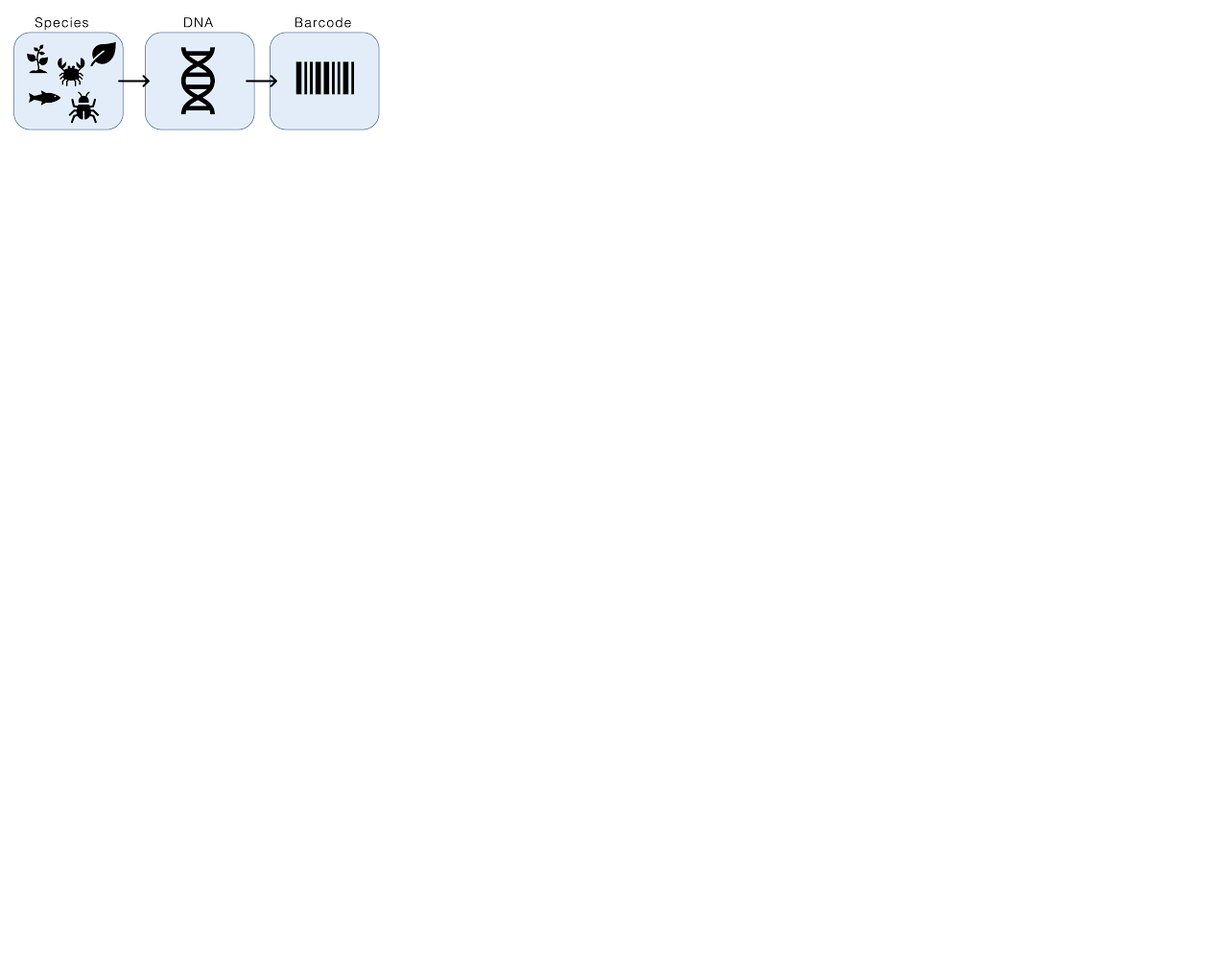
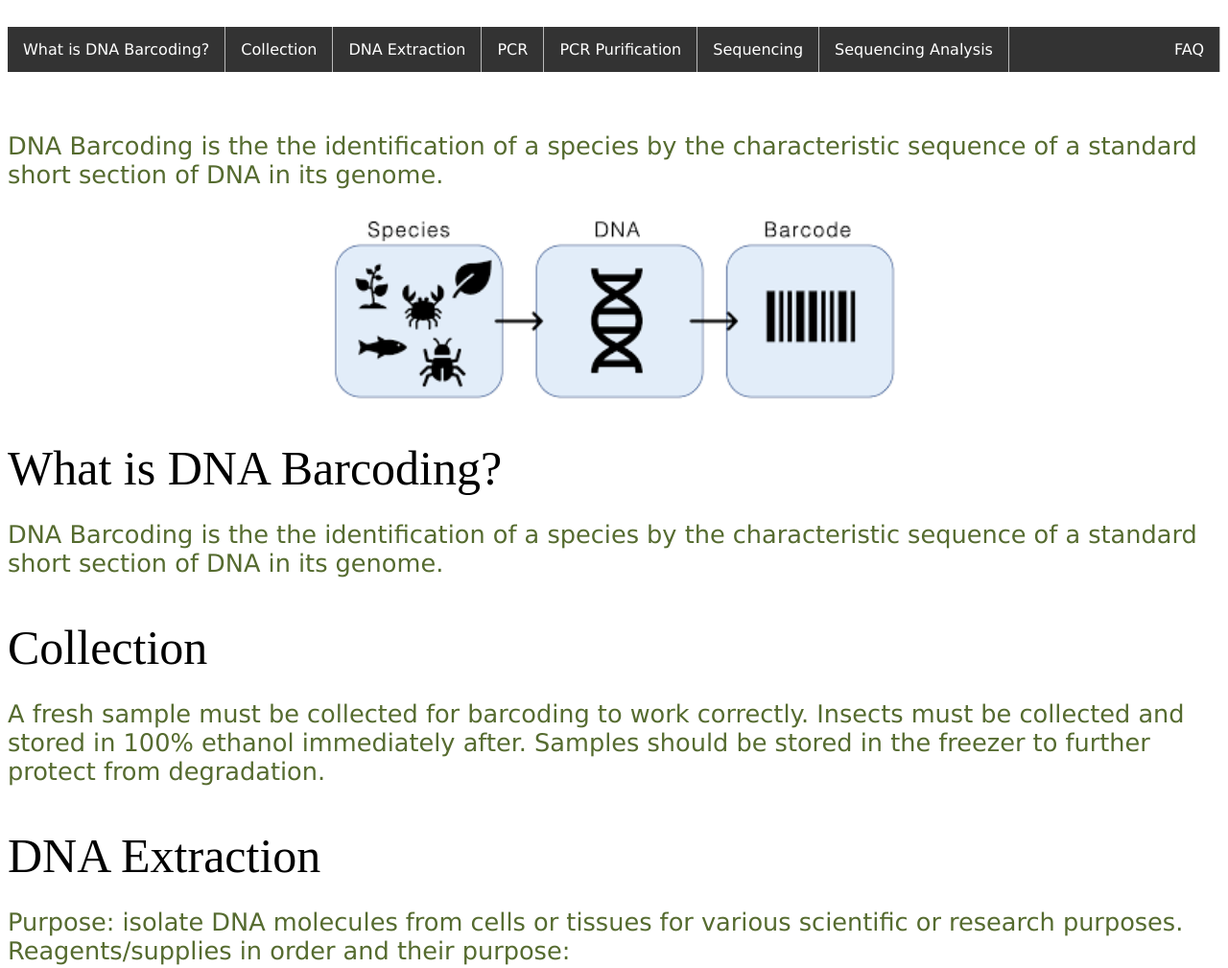
Before and after one commit to jennakraemer/DNAbarcoding, a plain HTML site: page index.html in a window 1280 px wide. Shown: the part 101-1110 px from the top of the page at 96% size. Before the commit the page ends 800 px from the top, so only its background shows below. Drawn offline with Linux system fonts and the light colour scheme.

Commit message:
index.html

```diff
--- a/index.html
+++ b/index.html
@@ -6,15 +6,127 @@
 	<meta charset="UTF-8">
 	<meta name="description" content="This page contains information about DNA Barcoding. It is used in the class BSCI 467.">
 	<meta name="author" content="Jenna Kraemer">
+	<style>
+
+h1 {
+  color: darkolivegreen;
+  font-family: Georgia;
+  font-size: 300%;
+  text-align: center;
+}
+p {
+  color: darkolivegreen;
+  font-family: verdana;
+  font-size: 160%;
+}
+
+li {
+  float: left;
+}
+
+li a {
+  display: block;
+  color: white;
+  text-align: center;
+  font-family: verdana;
+  padding: 14px 16px;
+  text-decoration: none;
+  border-right: 1px solid #bbb;
+}
+
+li a:hover {
+  background-color: #111;}
+
+.center {
+    display: block;
+    margin-left: auto;
+    margin-right: auto;}
+
+.ul1 {
+    list-style-type: none;
+    margin: 0;
+    padding: 0;
+    overflow: hidden;
+    background-color: #333;
+}
+
+.li2 {
+    font-family: verdana;
+    font-size: 120%;
+    color: darkolivegreen;
+}
+
+</style>
 </header>
 
 <body>
 	<h1>DNA Barcoding</h1>
-
+        <nav>
+            <ul class="ul1">
+                <li><a href="#What is DNA Barcoding?" class="nav-link">
+                    What is DNA Barcoding?</a></li>
+                <li><a href="#Collection" class="nav-link">
+                    Collection</a></li>
+                <li><a href="#DNA Extraction" class="nav-link">
+                    DNA Extraction</a></li>
+                <li><a href="#PCR" class="nav-link">
+                    PCR</a></li>
+                <li><a href="#PCR Purification" class="nav-link">
+                    PCR Purification</a></li>
+                <li><a href="#ASequencing" class="nav-link">
+                    Sequencing</a></li>
+                <li><a href="#Sequencing Analysis" class="nav-link">
+                    Sequencing Analysis</a></li>
+                <li style="float:right"><a class="active" href="#FAQ" class="nav-link">
+                    FAQ</a></li>
+            </ul>
+        </nav>
+        <br><br>
 	<p> DNA Barcoding is the the identification of a species by the characteristic sequence of a standard short section of DNA in its genome.
 	</p>
 
-	<img src="DNA_barcoding1.png" alt="This is a test image" height="128" width="393">
+	<img src="DNA_barcoding1.png" alt="This is a test image" height="200" width="600" class="center">
+
+<div class="main-body">
+        <nav id="navbar">
+        	<br>
+
+        <main id="main-doc">
+            <section class="main-section" id="What is DNA Barcoding?">
+            	<br>
+                <header style="font-size:50px;">
+                    What is DNA Barcoding?
+                </header>
+                <p>
+                    DNA Barcoding is the the identification of a species by the characteristic sequence of a standard short section of DNA in its genome.
+                </p>
+            <section class="main-section" id="Collection">
+                <br>
+                <header style="font-size:50px;">
+                    Collection
+                </header>
+                <p>
+                    A fresh sample must be collected for barcoding to work correctly. Insects must be collected and stored in 100% ethanol immediately after. Samples should be stored in the freezer to further protect from degradation.
+                </p>
+            <section class="main-section" id="DNA Extraction">
+                <br>
+                <header style="font-size:50px;">
+                    DNA Extraction
+                </header>
+                <p>
+                    Purpose: isolate DNA molecules from cells or tissues for various scientific or research purposes. Reagents/supplies in order and their purpose:
+                    <ul class = "li2">
+                    <li>ATL Buffer: Lyse (break open) cells and tissues to release the DNA contained within them. It does this by disrupting the cell membranes and nuclear membranes, effectively releasing the cellular and nuclear contents, including DNA, into the solution. </li>
+                    <li>Proteinase K: Proteinase K is highly effective at digesting a wide range of proteins, including nucleases and other enzymes that could potentially degrade the extracted DNA. By breaking down these proteins, proteinase K helps protect the integrity of the DNA during the extraction process.</li>
+                    <li>Buffer AL: Designed to lyse (break open) cells and tissues to release the DNA contained within them. It works in combination with other reagents in the kit to disrupt cell membranes and nuclear membranes, effectively releasing the cellular and nuclear contents, including DNA, into the solution.</li>
+                    <li>Ethanol: Added because nucleic acid pellets are not soluble in ethanol and will not dissolve during washing. This helps to keep the DNA together and out of solution with the unwanted components.</li>
+                    <li>Buffer AW1: Serves the purpose of facilitating the initial washing steps after DNA binding to the silica membrane in the spin column. These washing steps are crucial for removing impurities, contaminants, and residual chemicals from the DNA extraction process. Buffer AW1 is a specially formulated wash buffer that helps achieve effective purification and isolation of high-quality DNA. </li>
+                    <li>Buffer AW2: Similar to AW1, AW2 is a formulated wash buffer that is used to further purify the DNA by removing residual contaminants, salts, and impurities from the DNA extraction process.</li>
+                    <li>AE Buffer: Elute (release) the purified DNA from a solid support, such as a spin column or a silica membrane, where it was bound during the DNA extraction or purification process. Elution is the final step of the DNA extraction protocol and is crucial for obtaining the DNA in a usable form for downstream applications.</li>
+                </p>
+	</body>
+
+</html>"DNA_barcoding1.png" alt="This is a test image" height="128" width="393">
 
 	</body>
 
```
